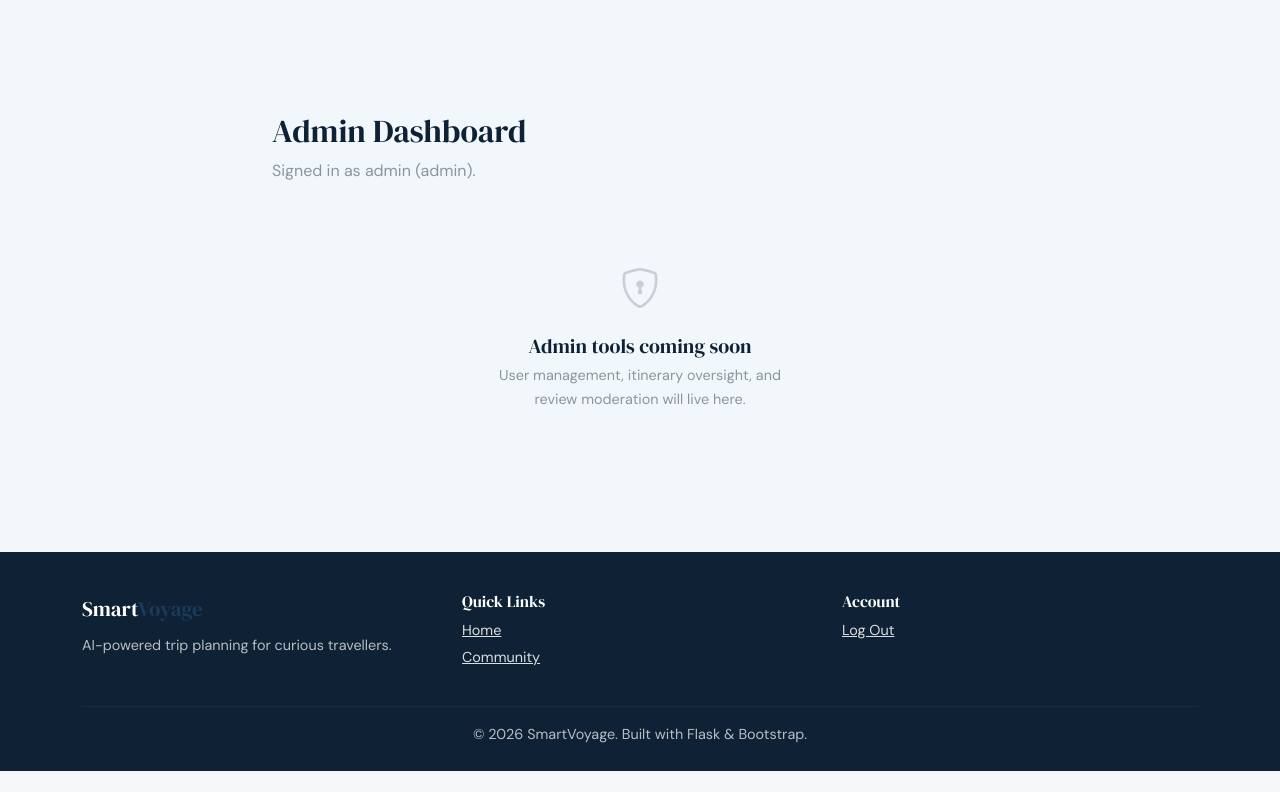
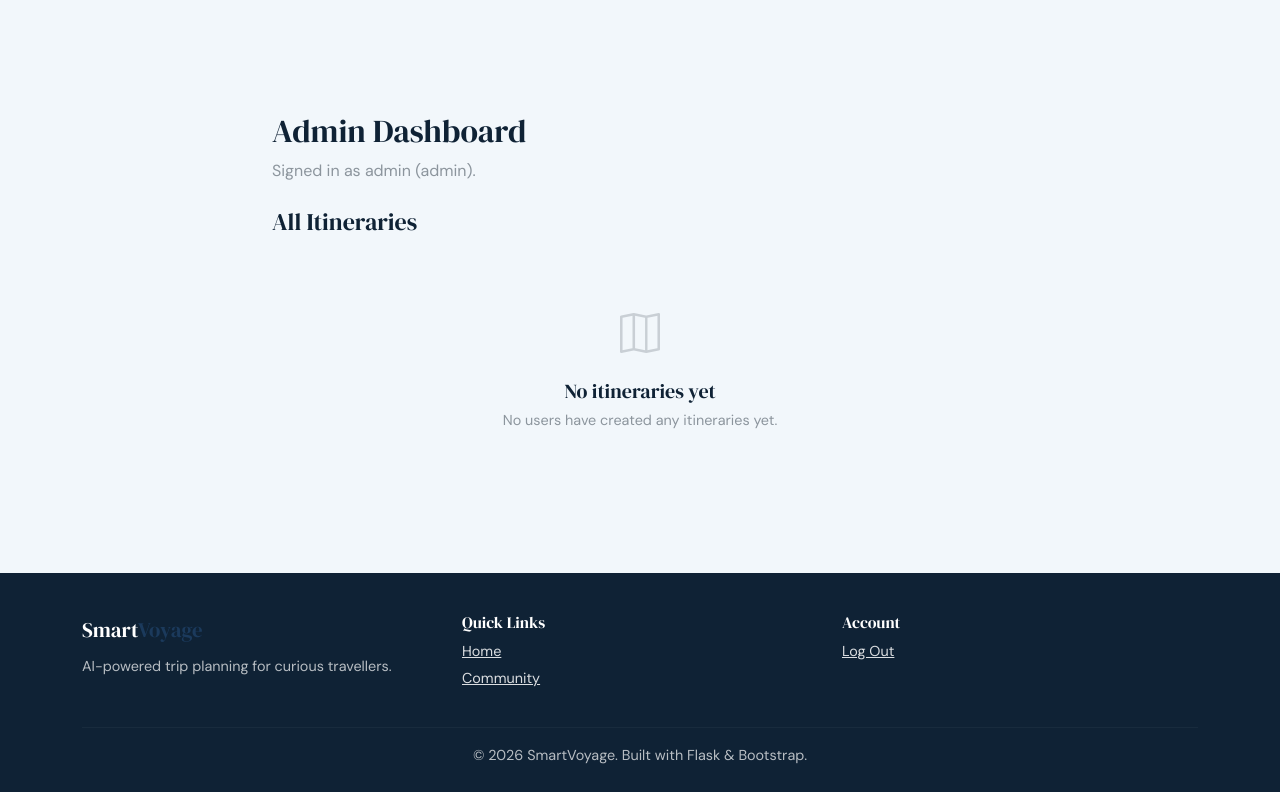
Before and after one commit to sduproy/CITS3403-Project, a Flask app: page /admin in a window 1280 px wide. Shown: the part 75-867 px from the top of the page. Before the commit the page ends 846 px from the top, so only its background shows below. Run offline with Flask 3, Linux system fonts and the light colour scheme; a user stored in the database is signed in.

Commit message:
add: admin view all itineraries

```diff
--- a/templates/admin_dashboard.html
+++ b/templates/admin_dashboard.html
@@ -11,12 +11,36 @@
       <p class="tp-text-muted mb-0">Signed in as {{ current_user.username }} (admin).</p>
     </div>
 
-    {# Empty state — admin tooling (user management, review moderation) lands in a later branch #}
-    <div class="tp-empty">
-      <div class="tp-empty-icon"><i class="bi bi-shield-lock"></i></div>
-      <h5>Admin tools coming soon</h5>
-      <p>User management, itinerary oversight, and review moderation will live here.</p>
-    </div>
+    <h4 class="mb-3" style="font-family:var(--tp-font-display);">All Itineraries</h4>
+    {% if itineraries %}
+      {% for itinerary in itineraries %}
+      <div class="tp-trip-row">
+          <div class="d-flex align-items-center gap-2">
+            <div class="tp-avatar">{{ itinerary.user.username[0].upper() }}</div>
+            <div>
+              <strong>{{ itinerary.destination }}</strong>
+              <span class="tp-text-muted ms-2" style="font-size:0.85rem">
+                {{ itinerary.start_date }} - {{itinerary.end_date }} &middot; @{{itinerary.user.username}}
+              </span>
+            </div>
+          </div>
+          <div class="d-flex align-items-center gap-3">
+            {% if itinerary.is_public %}
+              <span class="tp-badge-public">Public</span>
+            {% else %}
+              <span class="tp-badge-private">Private</span>
+            {% endif %}
+            <a href="{{ url_for('main.trip_details', id=itinerary.id) }}" class="btn btn-sm btn-tp-secondary">View</a>
+          </div>
+      </div>
+      {% endfor %}
+    {% else %}
+      <div class="tp-empty">
+        <div class="tp-empty-icon"><i class="bi bi-map"></i></div>
+        <h5>No itineraries yet</h5>
+        <p>No users have created any itineraries yet.</p>
+      </div>
+    {% endif %}
 
   </div>
 </section>
```
